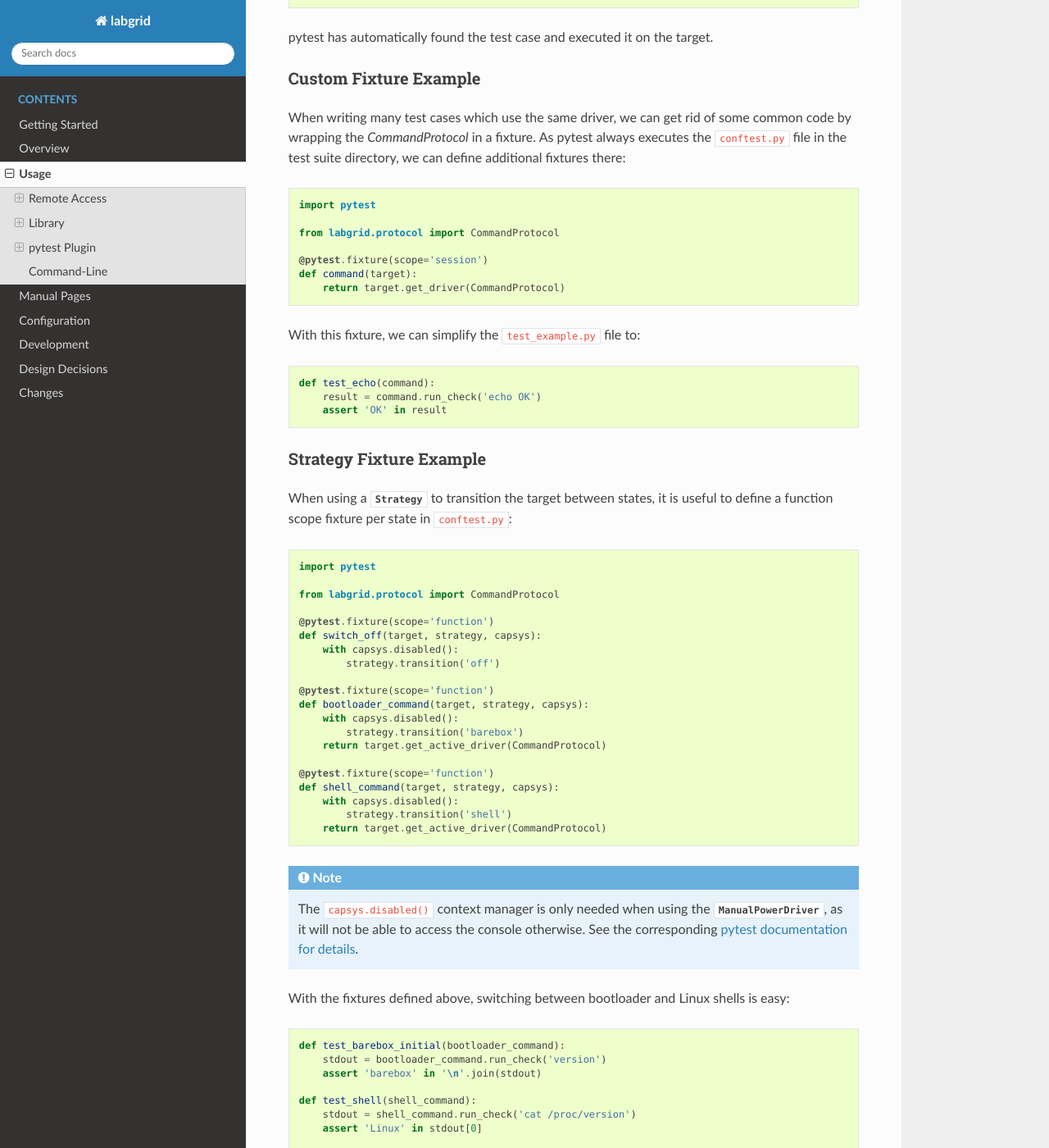
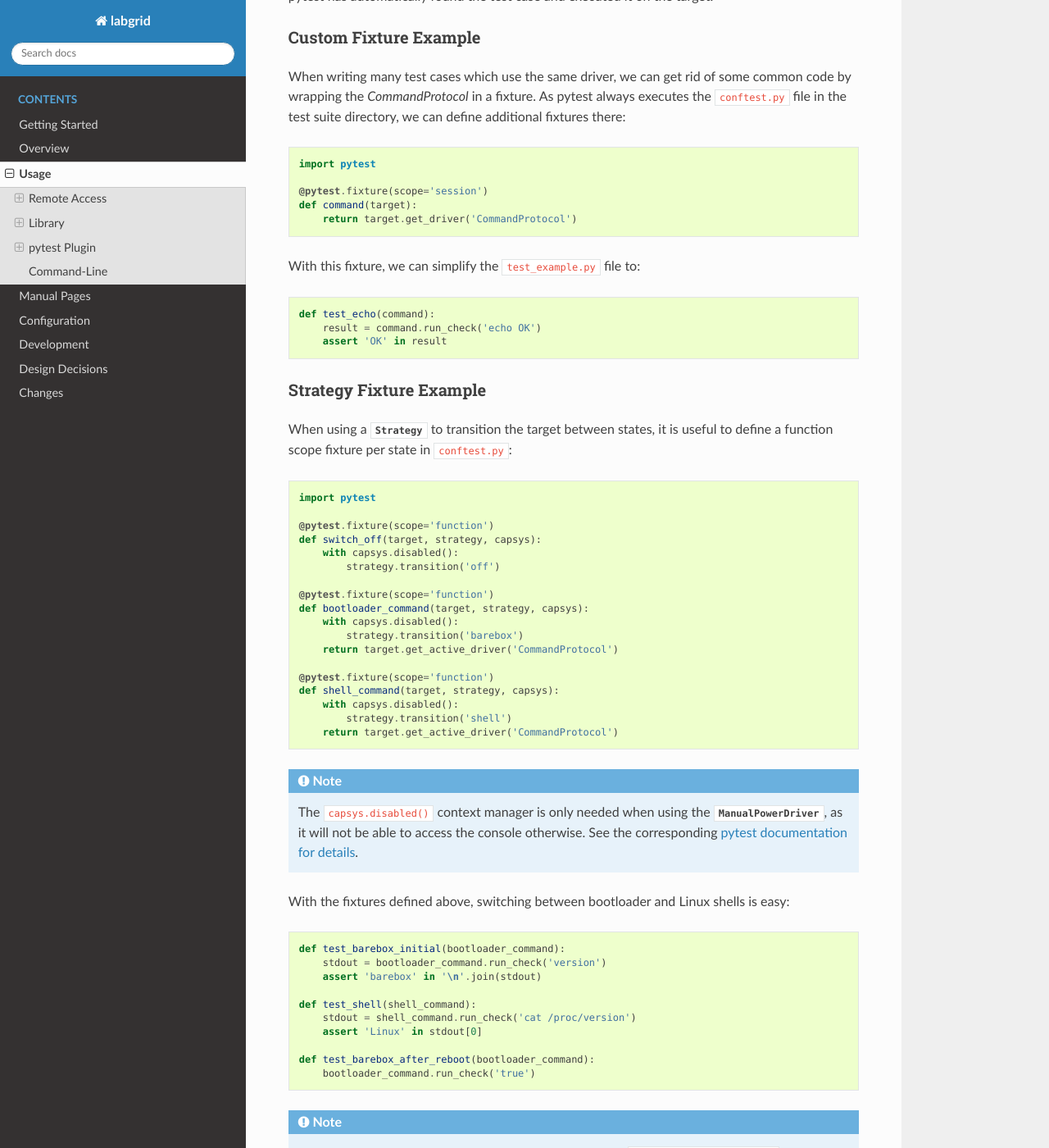
Before and after one commit to labgrid-project/labgrid, a Sphinx documentation site: the page built from doc/usage.rst, in a window 1280 px wide and 1400 px high, scrolled down 9138 px. Shown: the whole window at 82% size. Built offline with Sphinx 7.4.7 and the Read the Docs theme 2.0.0, drawn with Linux system fonts in a browser that asks for light colours; pages that are not in the unit, such as notebooks, are missing from menus; some of the changed text lies outside the part shown.

Commit message:
doc: getting_started/usage: use strings in get_driver()/get_active_driver()
With this, there is no need to import the driver/protocol/strategy
first.

Signed-off-by: Bastian Krause <bst@pengutronix.de>

```diff
--- a/doc/getting_started.rst
+++ b/doc/getting_started.rst
@@ -462,7 +462,7 @@
 
 .. code-block:: python
 
-   >>> strategy = target.get_driver(strategy)
+   >>> strategy = target.get_driver("Strategy")
    >>> strategy.transition("barebox")
 
 An example using the pytest plugin is provided under `examples/strategy`.
--- a/doc/usage.rst
+++ b/doc/usage.rst
@@ -326,8 +326,7 @@
 To access the target's console, the correct driver object can be found by using
 :any:`Target.get_driver`::
 
-  >>> from labgrid.protocol import ConsoleProtocol
-  >>> cp = t.get_driver(ConsoleProtocol)
+  >>> cp = t.get_driver('ConsoleProtocol')
   >>> cp
   SerialDriver(target=Target(name='example', env=Environment(config_file='example.yaml')), name=None, state=<BindingState.active: 2>, txdelay=0.0)
   >>> cp.write(b'test')
@@ -445,10 +444,8 @@
 
 We then add the following test in a file called ``test_example.py``::
 
-  from labgrid.protocol import CommandProtocol
-
   def test_echo(target):
-      command = target.get_driver(CommandProtocol)
+      command = target.get_driver('CommandProtocol')
       result = command.run_check('echo OK')
       assert 'OK' in result
 
@@ -477,11 +474,9 @@
 
   import pytest
 
-  from labgrid.protocol import CommandProtocol
-
   @pytest.fixture(scope='session')
   def command(target):
-      return target.get_driver(CommandProtocol)
+      return target.get_driver('CommandProtocol')
 
 With this fixture, we can simplify the ``test_example.py`` file to::
 
@@ -496,8 +491,6 @@
 
   import pytest
 
-  from labgrid.protocol import CommandProtocol
-
   @pytest.fixture(scope='function')
   def switch_off(target, strategy, capsys):
       with capsys.disabled():
@@ -507,13 +500,13 @@
   def bootloader_command(target, strategy, capsys):
       with capsys.disabled():
           strategy.transition('barebox')
-      return target.get_active_driver(CommandProtocol)
+      return target.get_active_driver('CommandProtocol')
 
   @pytest.fixture(scope='function')
   def shell_command(target, strategy, capsys):
       with capsys.disabled():
           strategy.transition('shell')
-      return target.get_active_driver(CommandProtocol)
+      return target.get_active_driver('CommandProtocol')
 
 .. note::
   The ``capsys.disabled()`` context manager is only needed when using the
```
